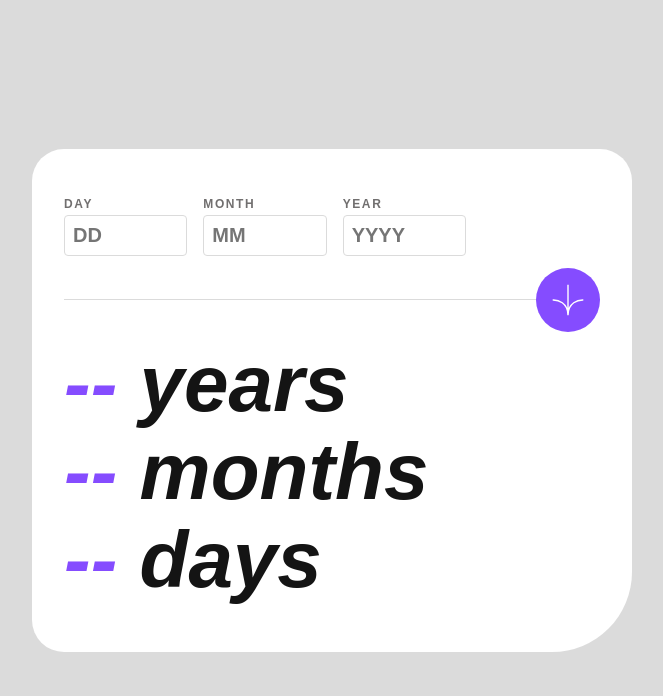
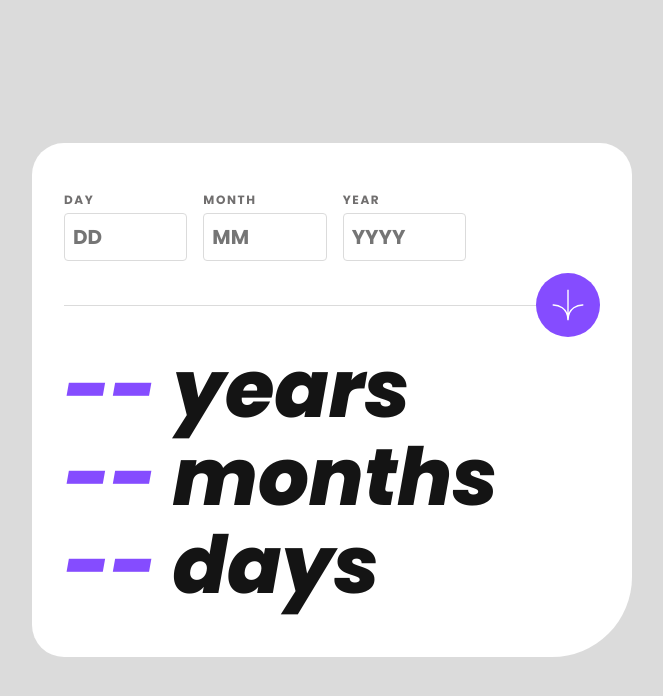
Before and after one commit to VicSchbt/PERSO-age-calculator-app, a website built with Vite: page index.html in a window 1280 px wide. Shown: the whole page, without its empty margins (308-971 px from the left). Built offline with nearby package versions, Linux system fonts and the light colour scheme; files whose address does not match are found by name.

Commit message:
fix: fonts import

```diff
--- a/scss/main.scss
+++ b/scss/main.scss
@@ -1,33 +1,33 @@
 @font-face {
   font-family: "Poppins";
-  src: url("./fonts/Poppins-Regular.ttf");
+  src: url("/fonts/Poppins-Regular.ttf");
   font-weight: 400;
 }
 @font-face {
   font-family: "Poppins";
-  src: url("./fonts/Poppins-Bold.ttf");
+  src: url("/fonts/Poppins-Bold.ttf");
   font-weight: 700;
 }
 @font-face {
   font-family: "Poppins";
-  src: url("./fonts/Poppins-ExtraBold.ttf");
+  src: url("/fonts/Poppins-ExtraBold.ttf");
   font-weight: 800;
 }
 @font-face {
   font-family: "Poppins";
-  src: url("./fonts/Poppins-Italic.ttf");
+  src: url("/fonts/Poppins-Italic.ttf");
   font-weight: 400;
   font-style: italic;
 }
 @font-face {
   font-family: "Poppins";
-  src: url("./fonts/Poppins-BoldItalic.ttf");
+  src: url("/fonts/Poppins-BoldItalic.ttf");
   font-weight: 700;
   font-style: italic;
 }
 @font-face {
   font-family: "Poppins";
-  src: url("./fonts/Poppins-ExtraBoldItalic.ttf");
+  src: url("/fonts/Poppins-ExtraBoldItalic.ttf");
   font-weight: 800;
   font-style: italic;
 }
```
